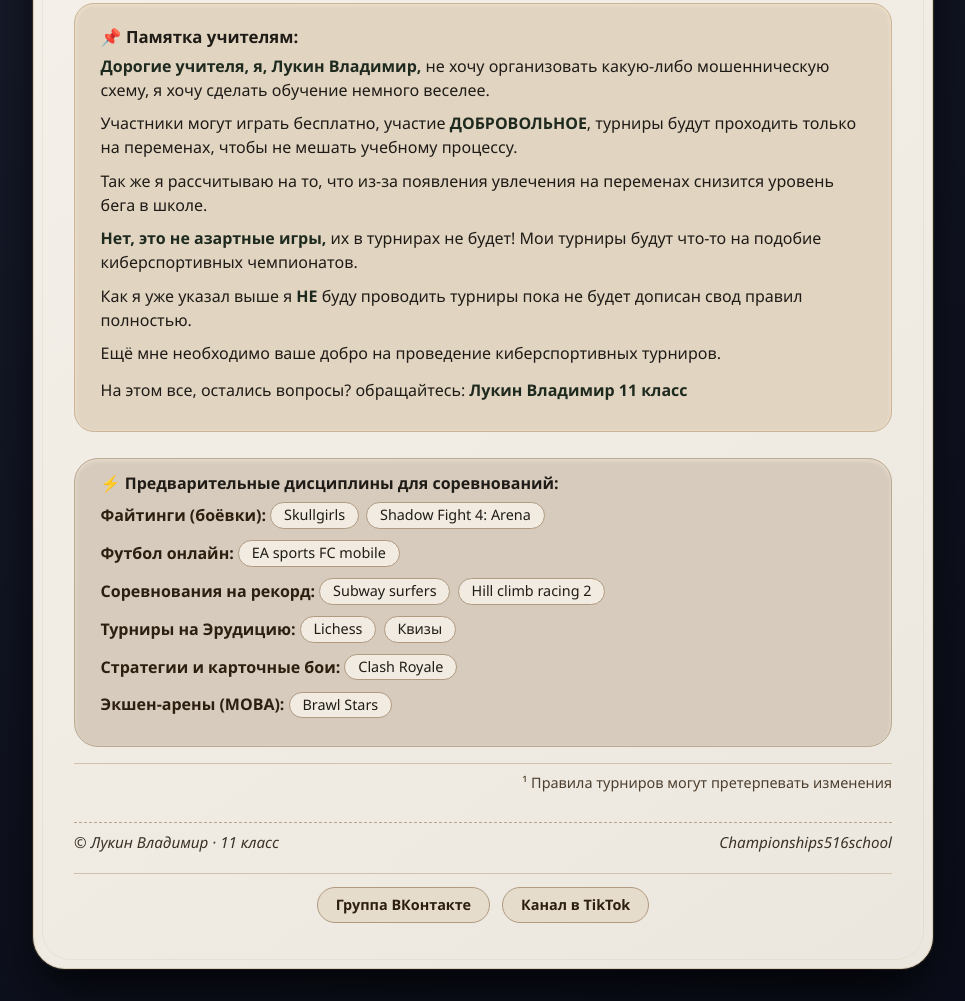
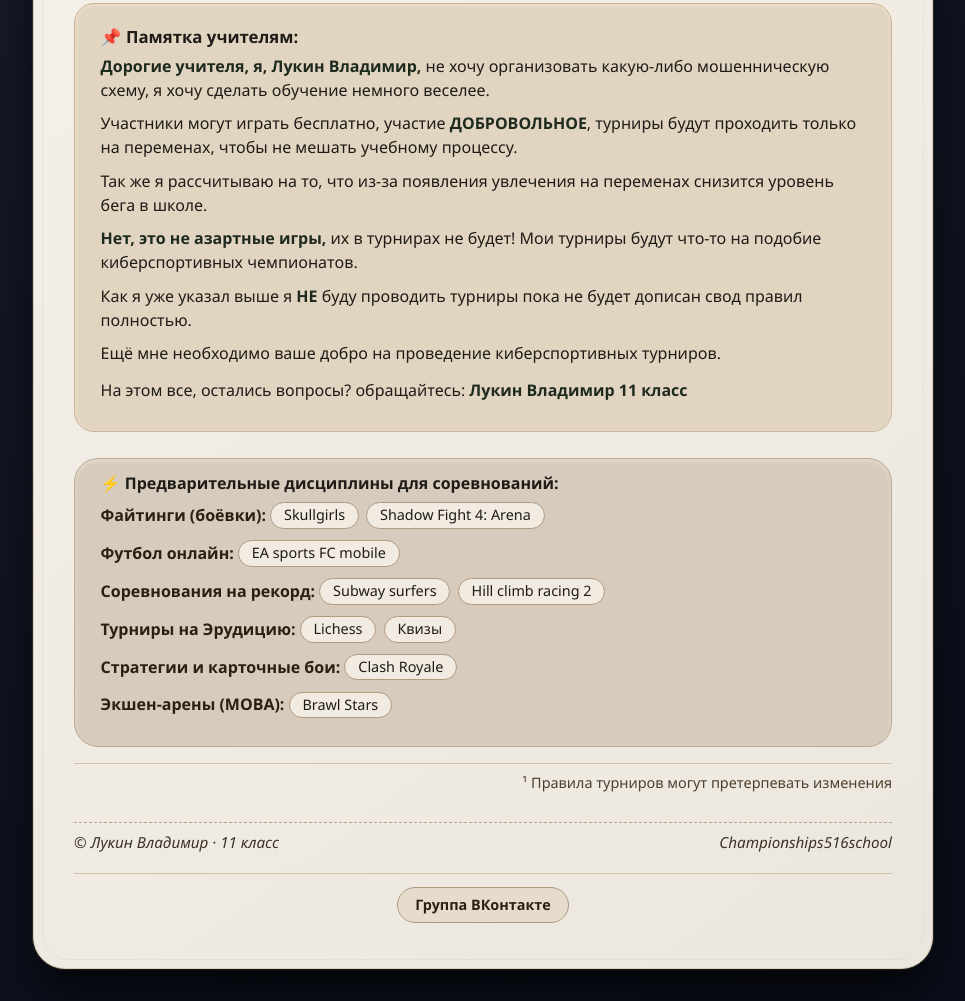
Before and after one commit to Vlad1m1r345/championships516schoolSPB, a plain HTML site: page index.html in a window 1280 px wide. Shown: the part 913-1914 px from the top of the page, without its empty margins (157-1122 px from the left). Drawn offline with Linux system fonts and the light colour scheme.

Commit message:
Update index.html
Удаление ссылки на тикток канал

```diff
--- a/index.html
+++ b/index.html
@@ -268,7 +268,6 @@
 
       <div class="social-links">
         <a href="https://vk.ru/championships_516" target="_blank" rel="noopener noreferrer">Группа ВКонтакте</a>
-        <a href="https://tiktok.com/@516_championship" target="_blank" rel="noopener noreferrer">Канал в TikTok</a>
       </div>
     </div>
   </div>
```
